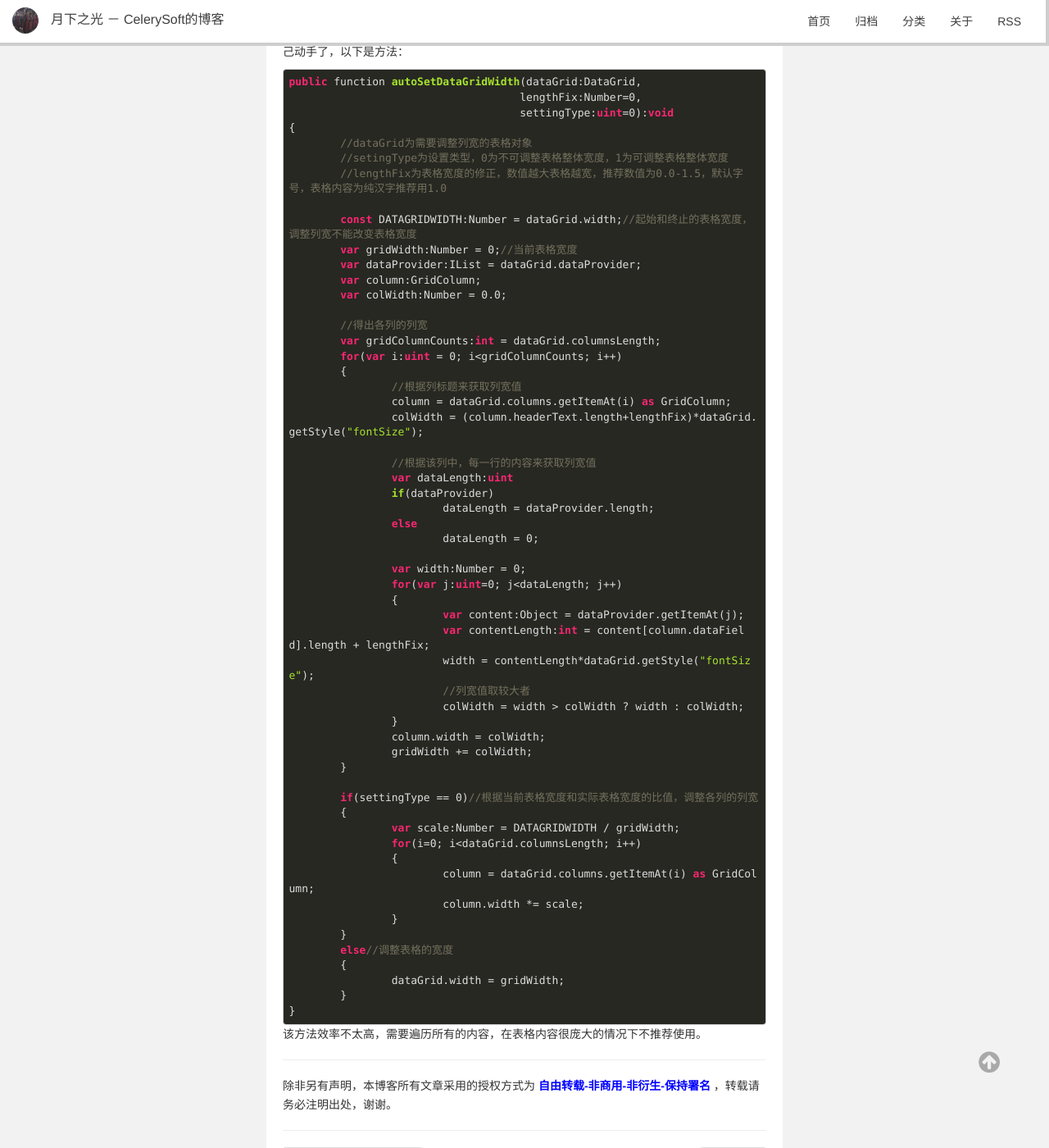
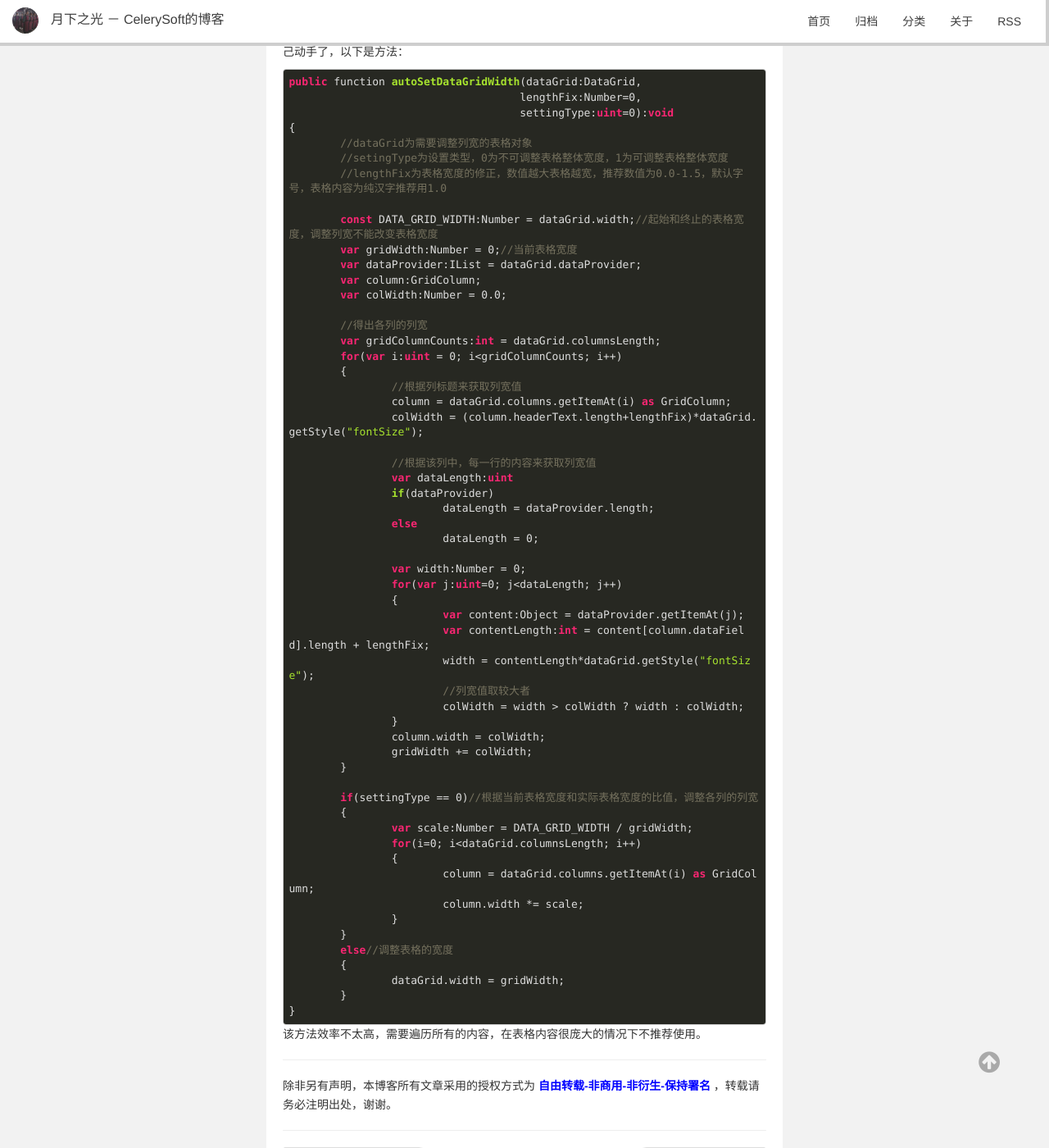
Before and after one commit to celerysoft/celerysoft.github.io, a Jekyll site: the page built from _posts/flex/2015-01-20-Flex自动调整DataGrid控件的列宽的方法.md, in a window 1280 px wide and 1400 px high, scrolled down 338 px. Shown: the whole window at 82% size. Built offline with Jekyll 4.4.1, drawn with Linux system fonts in a browser that asks for light colours; comment, search, counter and statistics services are not loaded; some of the changed text lies outside the part shown.

```diff
--- a/_posts/flex/2015-01-20-Flex自动调整DataGrid控件的列宽的方法.md
+++ b/_posts/flex/2015-01-20-Flex自动调整DataGrid控件的列宽的方法.md
@@ -16,7 +16,7 @@
 	//setingType为设置类型，0为不可调整表格整体宽度，1为可调整表格整体宽度
 	//lengthFix为表格宽度的修正，数值越大表格越宽，推荐数值为0.0-1.5，默认字号，表格内容为纯汉字推荐用1.0
 
-	const DATAGRIDWIDTH:Number = dataGrid.width;//起始和终止的表格宽度，调整列宽不能改变表格宽度
+	const DATA_GRID_WIDTH:Number = dataGrid.width;//起始和终止的表格宽度，调整列宽不能改变表格宽度
 	var gridWidth:Number = 0;//当前表格宽度
 	var dataProvider:IList = dataGrid.dataProvider;
 	var column:GridColumn;
@@ -52,7 +52,7 @@
 
 	if(settingType == 0)//根据当前表格宽度和实际表格宽度的比值，调整各列的列宽
 	{
-		var scale:Number = DATAGRIDWIDTH / gridWidth;
+		var scale:Number = DATA_GRID_WIDTH / gridWidth;
 		for(i=0; i<dataGrid.columnsLength; i++)
 		{
 			column = dataGrid.columns.getItemAt(i) as GridColumn;
```
Also changed, not shown: _posts/flex/2015-03-13-改变Flex的中文编码方式.md (added, +68 -0 lines).
